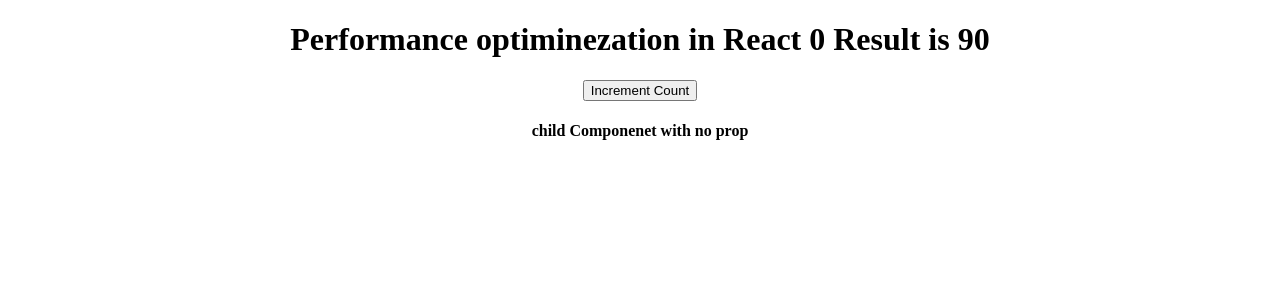
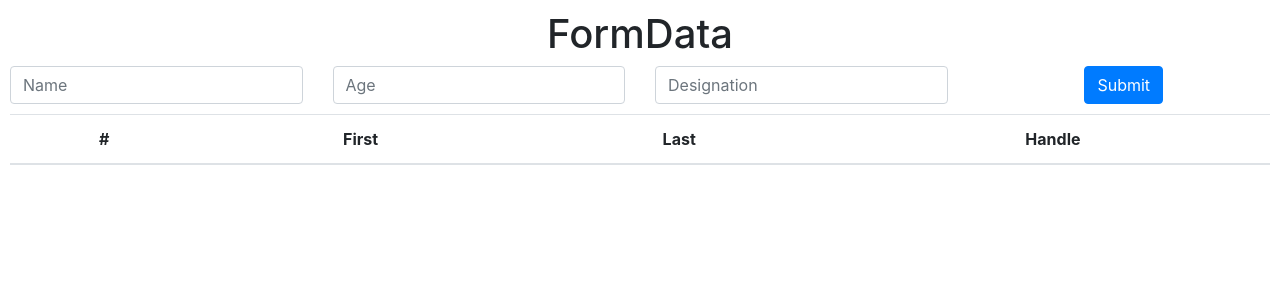
Before and after one commit to AbdullahNiaz39/Use-Of-Hooks, a React (Create React App) app: page / in a window 1280 px wide. Shown: the top 300 px of the page. Built offline with nearby package versions, Linux system fonts and the light colour scheme.

Commit message:
using_one_UseState_addition

```diff
--- a/public/index.html
+++ b/public/index.html
@@ -8,6 +8,12 @@
     <meta
       name="description"
       content="Web site created using create-react-app"
+    />
+    <link
+      rel="stylesheet"
+      href="https://cdn.jsdelivr.net/npm/bootstrap@4.1.3/dist/css/bootstrap.min.css"
+      integrity="sha384-MCw98/SFnGE8fJT3GXwEOngsV7Zt27NXFoaoApmYm81iuXoPkFOJwJ8ERdknLPMO"
+      crossorigin="anonymous"
     />
     <link rel="apple-touch-icon" href="%PUBLIC_URL%/logo192.png" />
     <!--
--- /dev/null
+++ b/src/component/TableData.js
@@ -0,0 +1,31 @@
+import React from "react";
+
+const TableData = ({ onData }) => {
+  //   const { onData } = props;
+  return (
+    <div>
+      <table class="table table-striped">
+        <thead>
+          <tr>
+            <th scope="col">#</th>
+            <th scope="col">First</th>
+            <th scope="col">Last</th>
+            <th scope="col">Handle</th>
+          </tr>
+        </thead>
+        <tbody>
+          {onData.map((data, index) => (
+            <tr>
+              <th scope="row">{++index}</th>
+              <td>{data.name}</td>
+              <td>{data.age}</td>
+              <td>{data.desc}</td>
+            </tr>
+          ))}
+        </tbody>
+      </table>
+    </div>
+  );
+};
+
+export default TableData;
--- /dev/null
+++ b/src/component/form.js
@@ -0,0 +1,74 @@
+import React, { useState } from "react";
+import TableData from "./TableData";
+
+const Form = () => {
+  const [data, setData] = useState({});
+  const [storeData, setStoreData] = useState([]);
+  const handleChange = (e) => {
+    setData((data) => ({
+      ...data,
+      [e.target.name]: e.target.value,
+    }));
+    // console.log(data);
+  };
+  const handleSubmit = (e) => {
+    e.preventDefault();
+  };
+
+  const dataSubmit = () => {
+    setStoreData((storeData) => [...storeData, data]);
+    // console.log(...storeData);
+  };
+  return (
+    <div style={{ margin: "10px", marginBottom: "10px", textAlign: "center" }}>
+      <div>
+        <h1>FormData</h1>
+      </div>
+      <form onSubmit={handleSubmit}>
+        <div className="row">
+          <div className="col">
+            <input
+              type="text"
+              name="name"
+              onChange={handleChange}
+              className="form-control"
+              placeholder="Name"
+              value={data.name || ""}
+            ></input>
+          </div>
+          <div class="col">
+            <input
+              type="number"
+              name="age"
+              class="form-control"
+              onChange={handleChange}
+              placeholder="Age"
+              value={data.age || ""}
+            ></input>
+          </div>
+          <div class="col">
+            <input
+              type="text"
+              name="desc"
+              onChange={handleChange}
+              class="form-control"
+              placeholder="Designation"
+              value={data.desc || ""}
+            ></input>
+          </div>
+          <div class="col">
+            <button type="submit" onClick={dataSubmit} class="btn btn-primary">
+              Submit
+            </button>
+          </div>
+        </div>
+        <div class="row"></div>
+      </form>
+      <div style={{ marginTop: "10px" }}>
+        <TableData onData={storeData} />
+      </div>
+    </div>
+  );
+};
+
+export default Form;
--- a/src/index.js
+++ b/src/index.js
@@ -2,10 +2,11 @@ import { Teacher } from "./teacher";
 import React from "react";
 import { createRoot } from "react-dom/client";
 import App from "./app";
+import Form from "./component/form";
 
 // const element=<h1>Hello world</h1>
 const root = createRoot(document.getElementById("root"));
-root.render(<App />);
+root.render(<Form />);
 
 // function sayhello(){
 //   for (var i = 0; i < 6; i++) {
```
